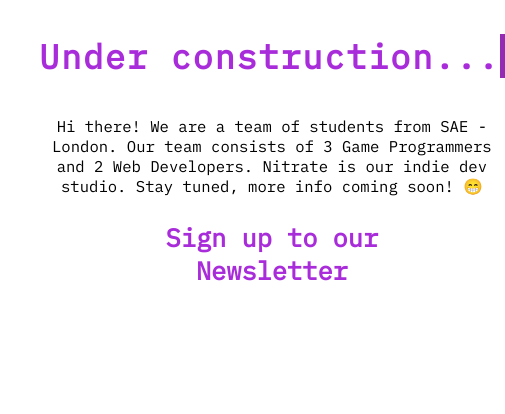
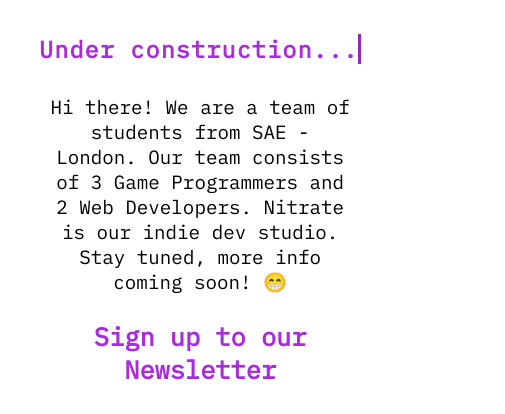
Before and after one commit to Switchf0cus/spaciator-marketing-v2, a website: page index.html in a window 390 px wide. Shown: the part 248-662 px from the top of the page, 505 px wide, since content can reach past the window. Drawn offline with Linux system fonts and the light colour scheme; a script that the page names is missing.

Commit message:
adjust mobile font-size

```diff
--- a/style.css
+++ b/style.css
@@ -97,18 +97,18 @@
 
 
 
-@media (max-width: 750px) {
+@media (max-width: 450px) {
     .main-content{
         width: 80%;
 
 
     }
     p{
-        font-size: 4vw;
+        font-size: 1.2rem;
         padding: 10px;
     }
     .title{
-        font-size: 4vh;
+        font-size: 6vw;
     }
     .newsletter-title{
         font-size: 3vh;
```
